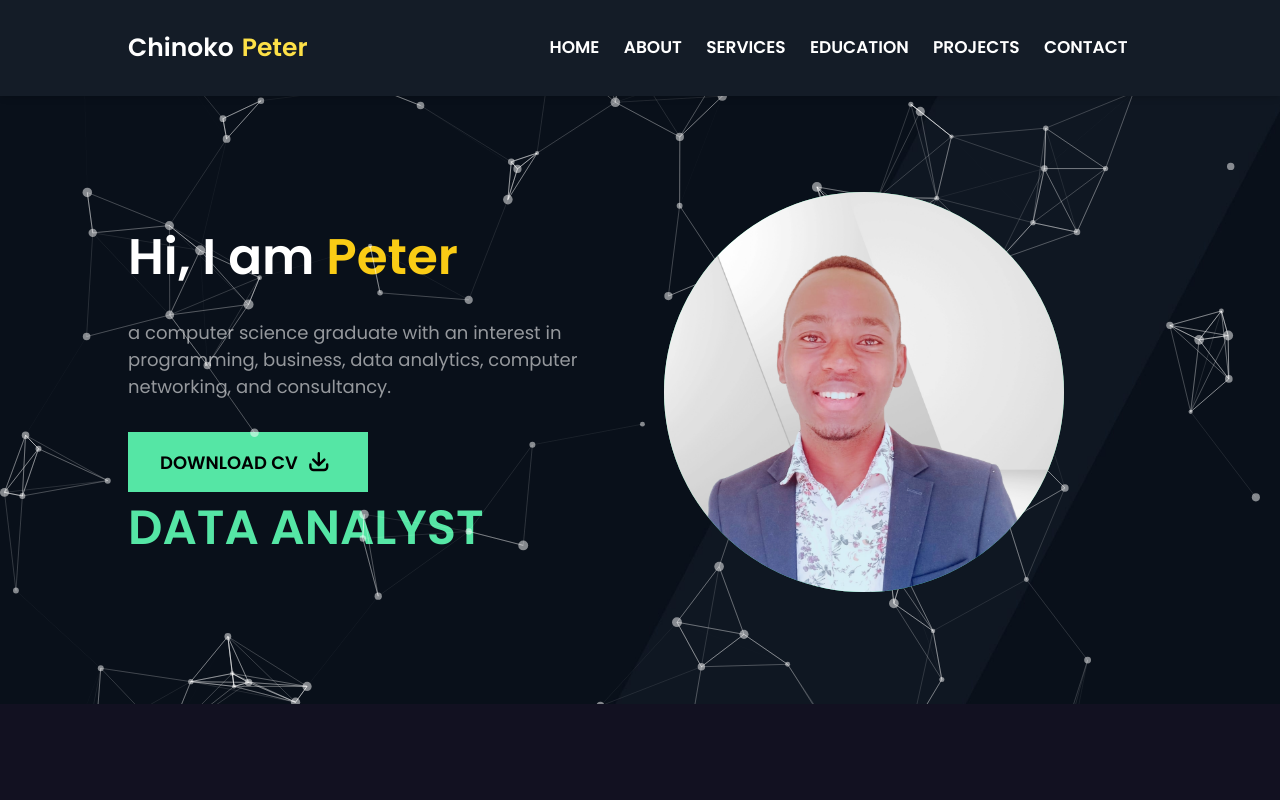
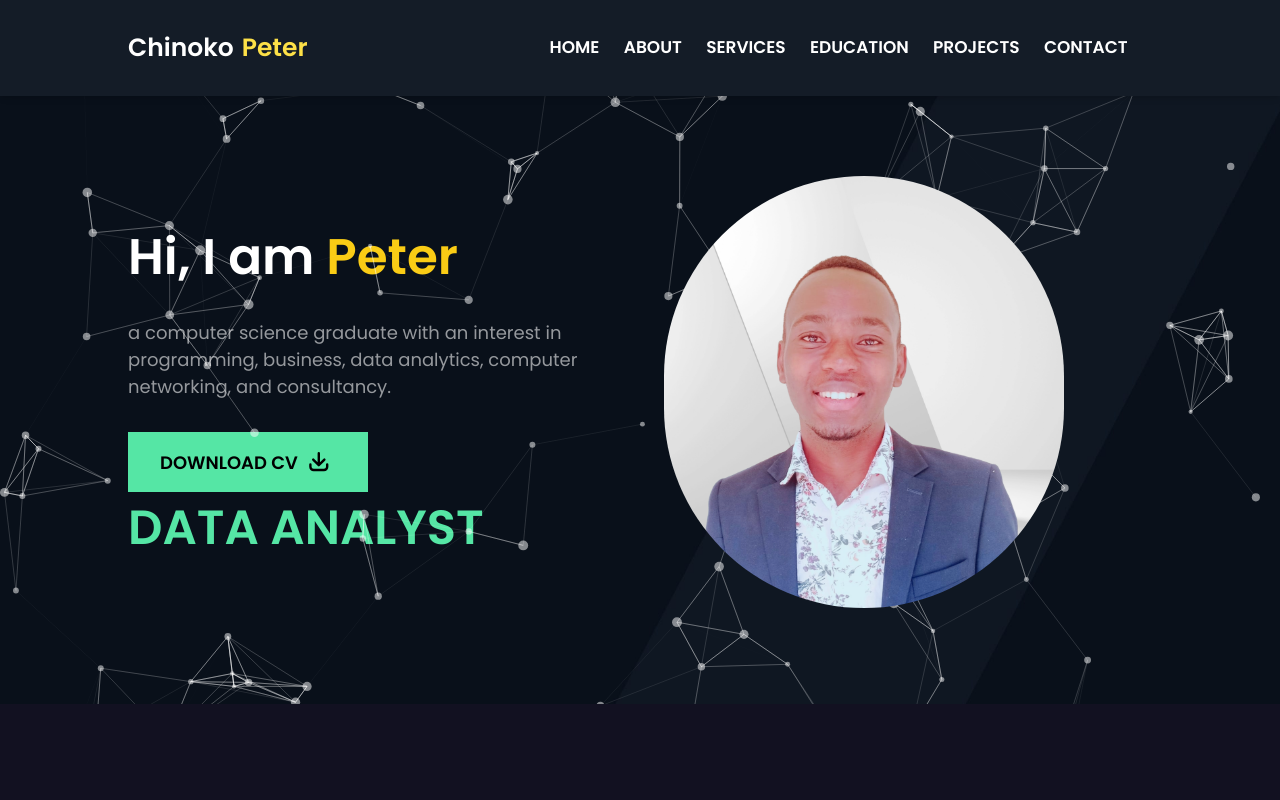
Before and after one commit to Chinokoo/nextjs-portifolio, a Next.js app: page / in a window 1280 px wide. Shown: the top 800 px of the page. Built offline with nearby package versions, Linux system fonts and the light colour scheme.

Commit message:
fixed image error in the hero section!

```diff
--- a/components/HeroSection.tsx
+++ b/components/HeroSection.tsx
@@ -33,12 +33,13 @@ const HeroSection = () => {
           </div>
           <TextEffect />
         </div>
-        <div className="w-[400px] hidden bg-[#55e6a5] relative lg:flex items-center rounded-full h-[400px]  ">
+        <div className=" hidden bg-[#55e6a5] relative lg:flex items-center rounded-full w-[400px] h-[400px]">
           <Image
             className="object-cover rounded-full"
             src="/images/remove background project.png"
             alt="image of a developer"
-            layout="fill"
+            width="400"
+            height="400"
           />
         </div>
       </div>
```
